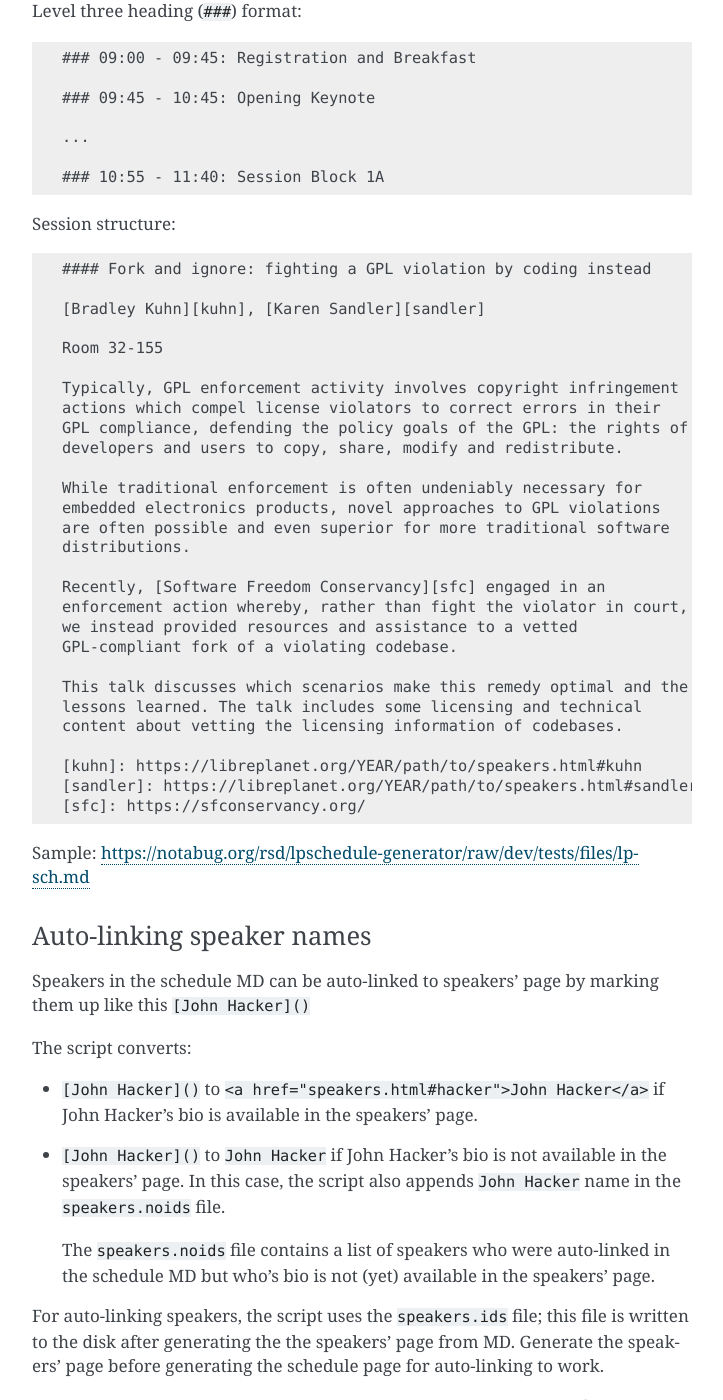
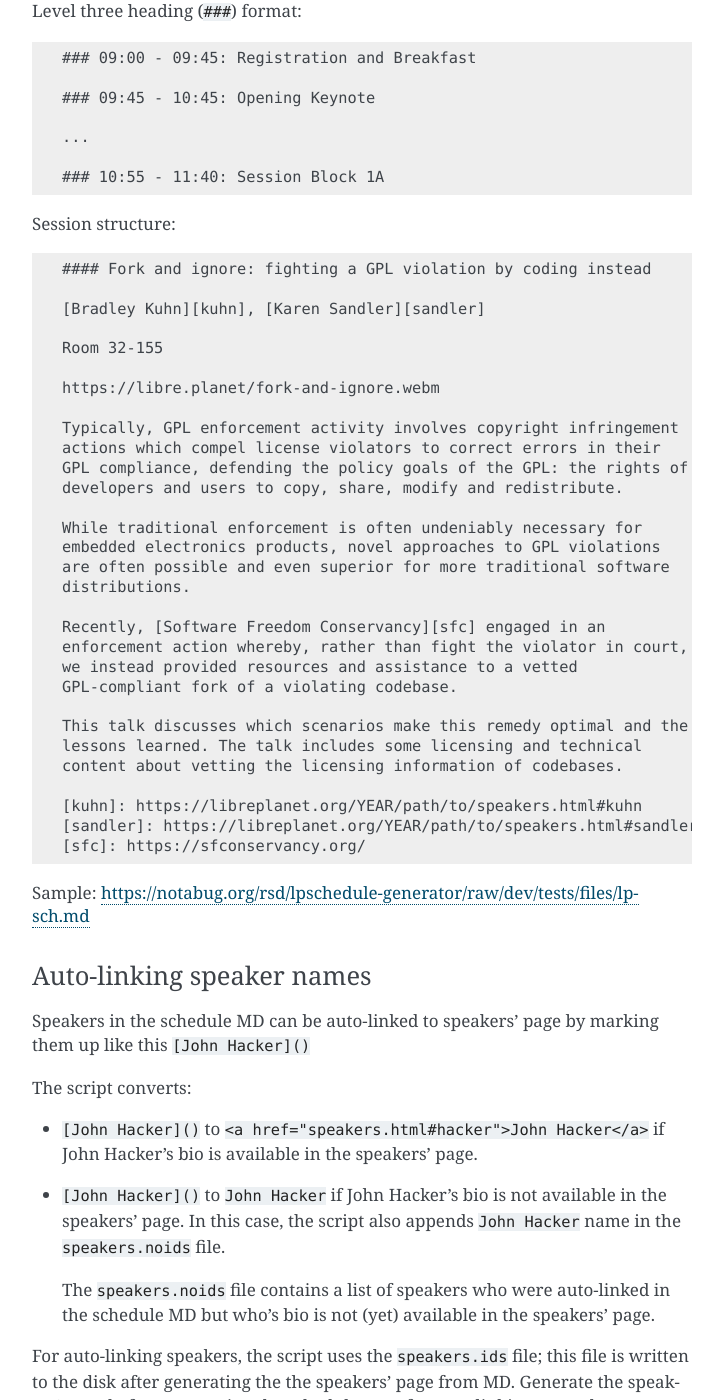
Before and after one commit to r5d/lpschedule-generator, a Sphinx documentation site: the page built from docs/schedule/index.rst, in a window 1280 px wide and 1400 px high, scrolled down 958 px. Shown: the whole window, without its empty margins (388-1111 px from the left). Built offline with Sphinx 7.4.7, drawn with Linux system fonts in a browser that asks for light colours; some of the changed lines change nothing that is shown.

Commit message:
docs: schedule: Update `Markdown structure` section.
* docs/schedule/index.rst: Update file.

```diff
--- a/docs/schedule/index.rst
+++ b/docs/schedule/index.rst
@@ -63,6 +63,8 @@ Session structure::
   [Bradley Kuhn][kuhn], [Karen Sandler][sandler]
 
   Room 32-155
+
+  https://libre.planet/fork-and-ignore.webm
 
   Typically, GPL enforcement activity involves copyright infringement
   actions which compel license violators to correct errors in their
```
